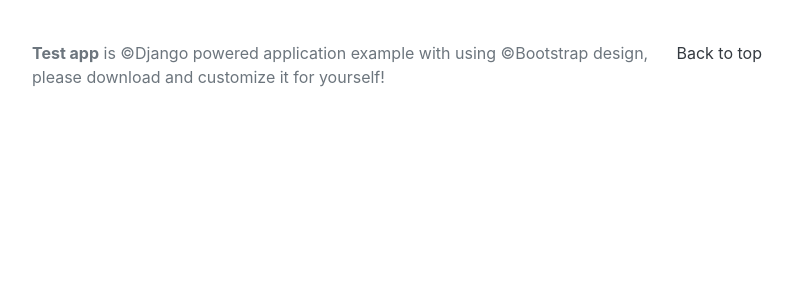
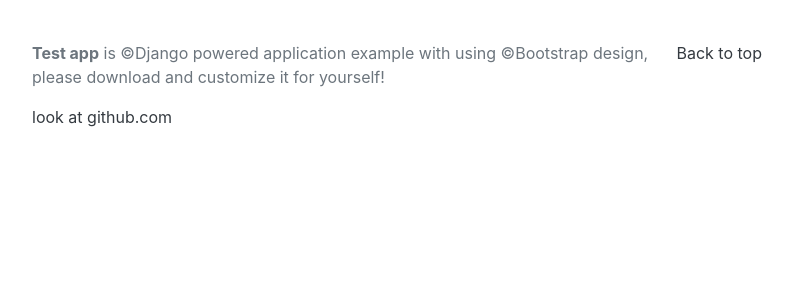
Before and after one commit to streamdp/test-vesa-app, a Django app: page / in a window 1280 px wide. Shown: the part 492-800 px from the top of the page, without its empty margins (243-1036 px from the left). Run offline with Django 3.2, Linux system fonts and the light colour scheme; some libraries are stand-ins or nearby versions.

Commit message:
add github link

```diff
--- a/gs/templates/gs/base.html
+++ b/gs/templates/gs/base.html
@@ -24,6 +24,7 @@
                 <div class="col-lg-8 mt-5">
                     <p class="float-right"><a class="text-dark" href="#">Back to top</a></p>
                     <p><b>Test app</b> is &copy;Django powered application example with using &copy;Bootstrap design, please download and customize it for yourself!</p>
+                    <a class="text-dark"  href="https://github.com/streamdp/test-vesa-app">look at github.com</a>
                 </div>
             </div>
           </div>
```
